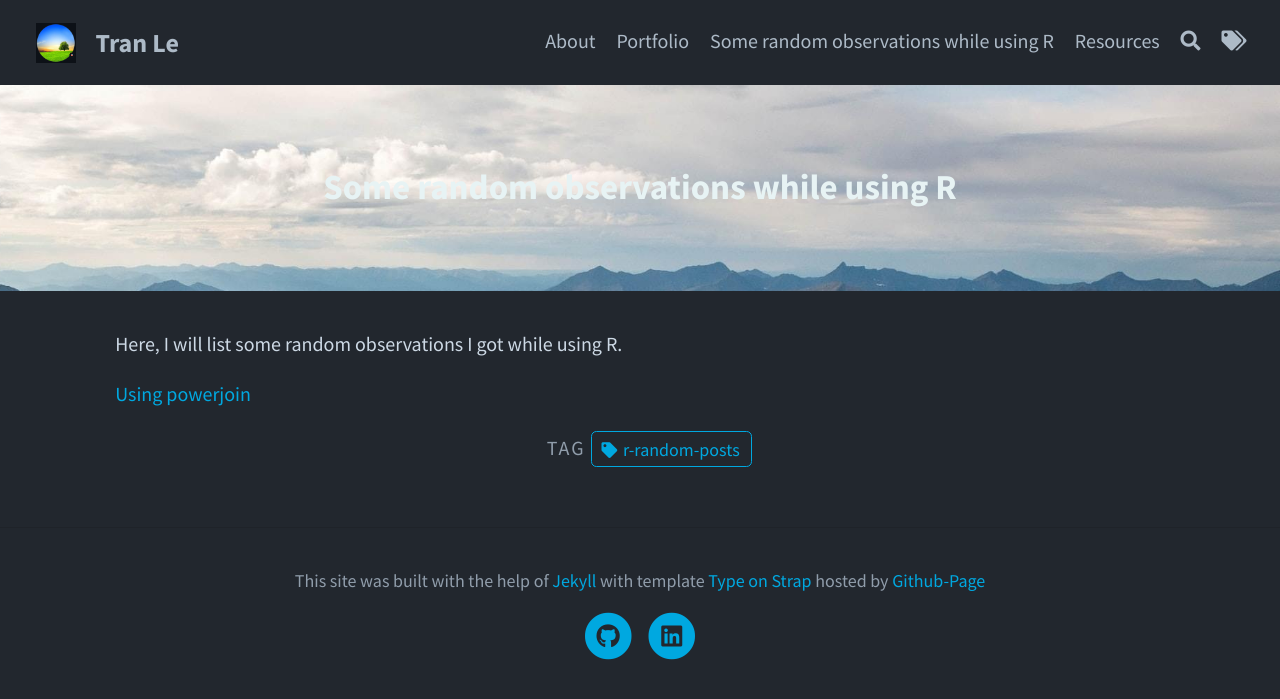
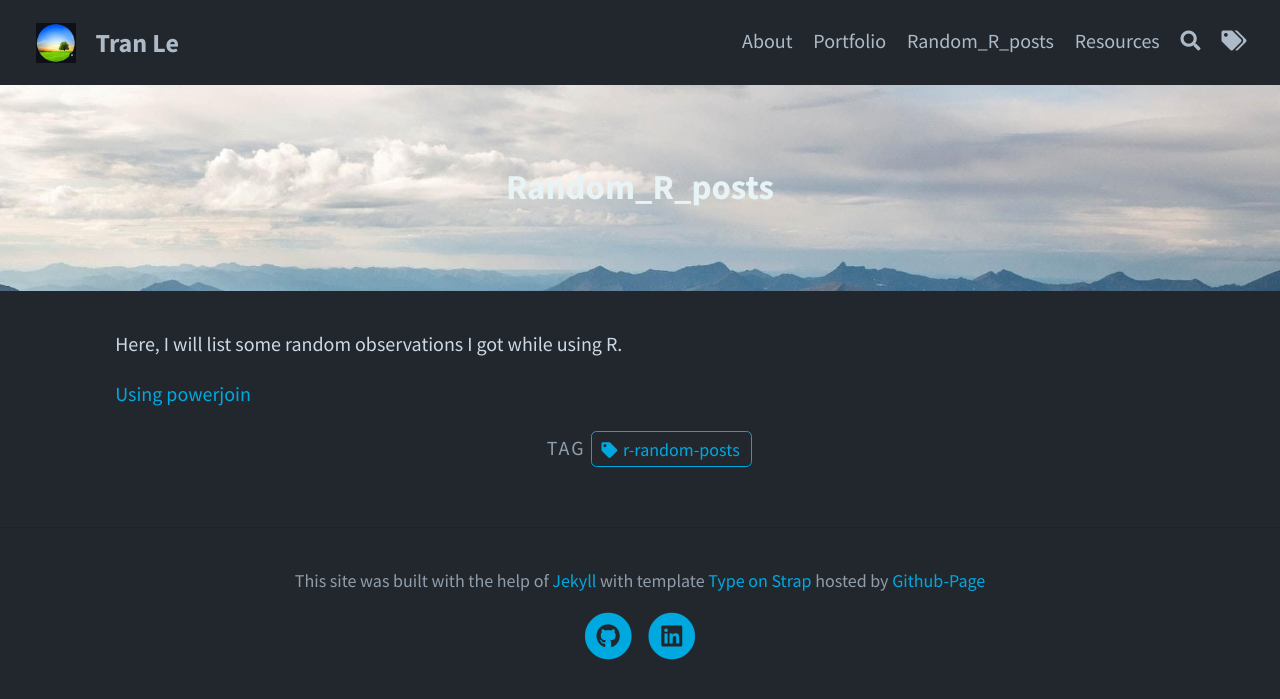
Before and after one commit to tranktle/porfolio, a Jekyll site: the page built from pages/r-random-post.md, in a window 1280 px wide. Shown: the top 699 px of the page. Built offline with Jekyll 4.4.1, drawn with Linux system fonts in a browser that asks for light colours.

Commit message:
Update r-random-post.md

```diff
--- a/pages/r-random-post.md
+++ b/pages/r-random-post.md
@@ -1,6 +1,6 @@
 ---
 layout: page
-title: Some random observations while using R
+title: Random_R_posts
 permalink: /r-random-post/
 feature-img: "assets/img/pexels/travel.jpeg"
 tags: [r-random-posts]
```
